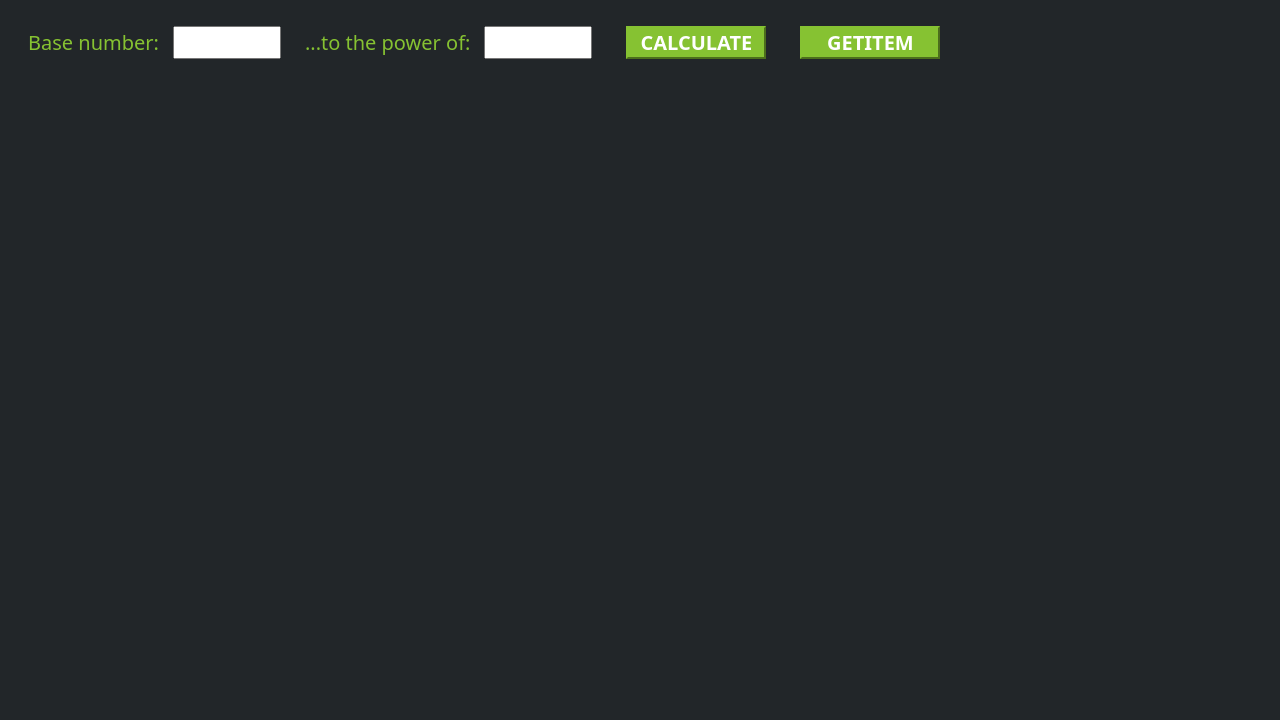
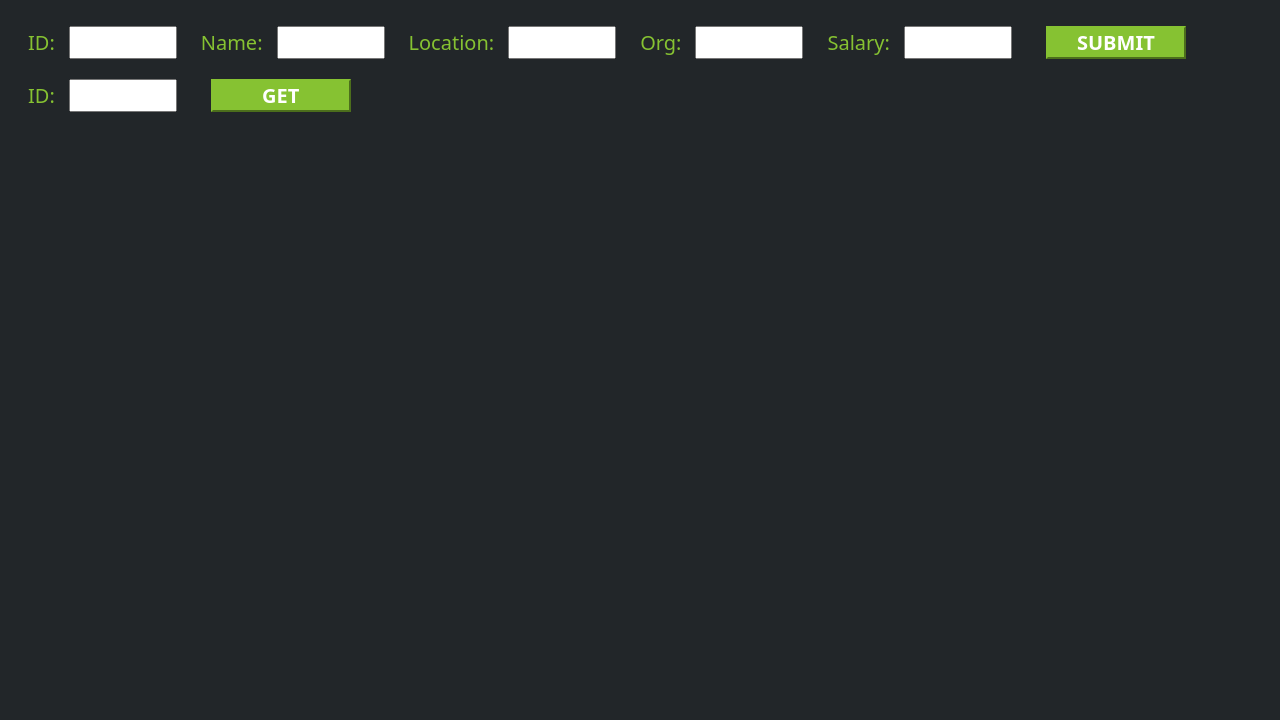
Before and after one commit to pradeepappala/casestudy, a plain HTML site: page index.html in a window 1280 px wide. Shown: the part 80-800 px from the top of the page. Drawn offline with Linux system fonts and the light colour scheme.

Commit message:
added employee id and get

```diff
--- a/index.html
+++ b/index.html
@@ -42,13 +42,13 @@
     </style>
     <script>
         // callAPI function that takes the base and exponent numbers as parameters
-        var callAPI = (base,exponent)=>{
+        var callAPI = (name,location,org, salary)=>{
             // instantiate a headers object
             var myHeaders = new Headers();
             // add content type header to object
             myHeaders.append("Content-Type", "application/json");
             // using built in JSON utility package turn object to string and store in a variable
-            var raw = JSON.stringify({"base":base,"exponent":exponent});
+            var raw = JSON.stringify({"name":name,"location":location,"org":org,"salary":salary});
             // create a JSON object with parameters for API call and store in a variable
             var requestOptions = {
                 method: 'POST',
@@ -88,13 +88,22 @@
 <body>
     <h1>TO THE POWER OF MATH!</h1>
 	<form>
-        <label>Base number:</label>
-        <input type="text" id="base">
-        <label>...to the power of:</label>
-        <input type="text" id="exponent">
+	    <label>ID:</label>
+        <input type="text" id="id">
+        <label>Name:</label>
+        <input type="text" id="name">
+        <label>Location:</label>
+        <input type="text" id="location">
+		<label>Org:</label>
+        <input type="text" id="org">
+        <label>Salary:</label>
+        <input type="text" id="salary">
         <!-- set button onClick method to call function we defined passing input values as parameters -->
-        <button type="button" onclick="callAPI(document.getElementById('base').value,document.getElementById('exponent').value)">CALCULATE</button>
-		<button type="button" onclick="callAPI2(document.getElementById('base').value)">GETITEM</button>
+        <button type="button" onclick="callAPI(document.getElementById('id').value, document.getElementById('name').value,document.getElementById('location').value,document.getElementById('org').value,document.getElementById('salary').value)">SUBMIT</button>
+		<br>
+		<label>ID:</label>
+        <input type="text" id="id">
+		<button type="button" onclick="callAPI2(document.getElementById('id').value)">GET</button>
 
     </form>
 </body>
```
Also changed, not shown: 1 other file.
